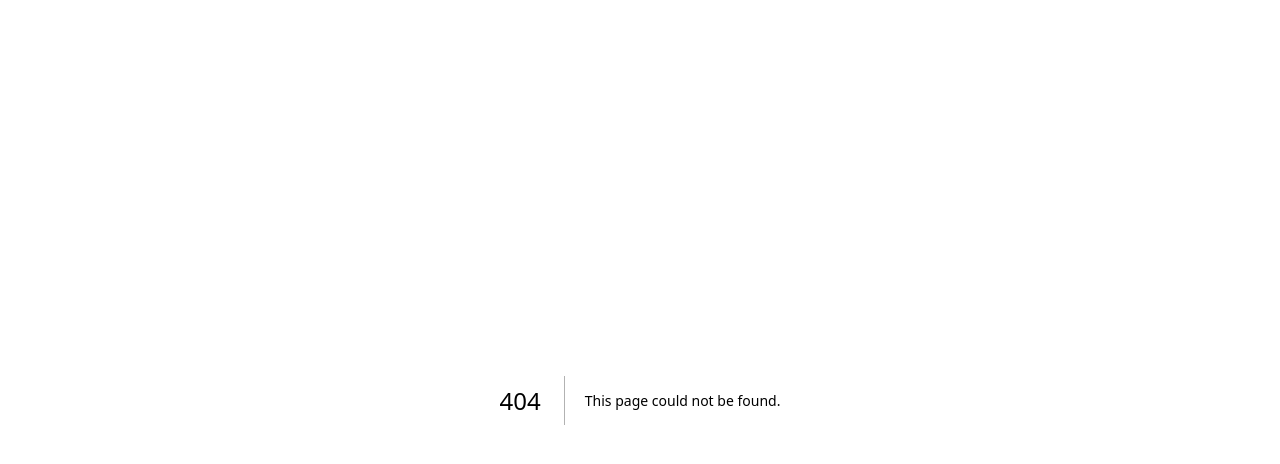
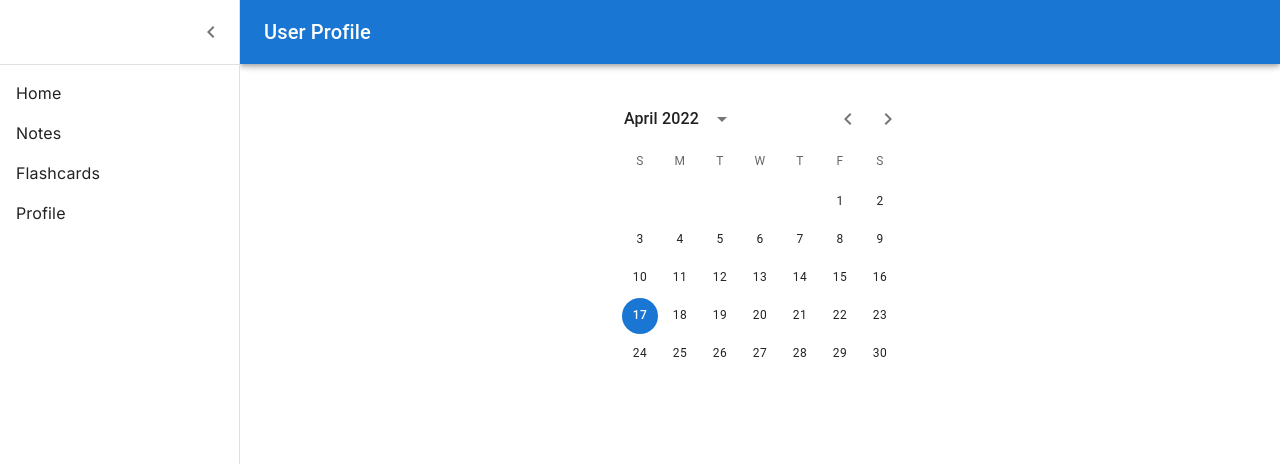
Before and after one commit to plzfday/oblivion, a Next.js app in the folder cortisol/: page /profile in a window 1280 px wide. Before the commit this address had no page. Shown: the top 464 px of the page. Built offline with nearby package versions, Linux system fonts and the light colour scheme.

Commit message:
Added calendar component

```diff
--- a/cortisol/package.json
+++ b/cortisol/package.json
@@ -14,6 +14,8 @@
     "@mdxeditor/editor": "^2.12.1",
     "@mui/icons-material": "^5.15.12",
     "@mui/material": "^5.15.12",
+    "@mui/x-date-pickers": "^6.19.6",
+    "dayjs": "^1.11.10",
     "next": "14.1.3",
     "react": "^18",
     "react-card-flip": "^1.2.2",
--- /dev/null
+++ b/cortisol/src/app/components/Calendar.tsx
@@ -0,0 +1,19 @@
+"use client"
+
+import * as React from 'react';
+import dayjs, { Dayjs } from 'dayjs';
+import { AdapterDayjs } from '@mui/x-date-pickers/AdapterDayjs';
+import { LocalizationProvider } from '@mui/x-date-pickers/LocalizationProvider';
+import { DateCalendar } from '@mui/x-date-pickers/DateCalendar';
+
+export default function DateCalendarValue() {
+  const [value, setValue] = React.useState<Dayjs | null>(dayjs('2022-04-17'));
+
+  return (
+    <LocalizationProvider dateAdapter={AdapterDayjs}>
+      <div>
+        <DateCalendar value={value} onChange={(newValue) => setValue(newValue)} />
+      </div>
+    </LocalizationProvider>
+  );
+}
--- /dev/null
+++ b/cortisol/src/app/profile/page.tsx
@@ -0,0 +1,10 @@
+import DateCalendarValue from '../components/Calendar';
+import Sidebar from '../components/Sidebar';
+
+export default function Note() {
+  return (
+    <Sidebar header={'User Profile'}>
+        <DateCalendarValue/>
+    </Sidebar>
+  );
+}
```
Also changed, not shown: 1 other file (tests, documents, lock files or other folders).
